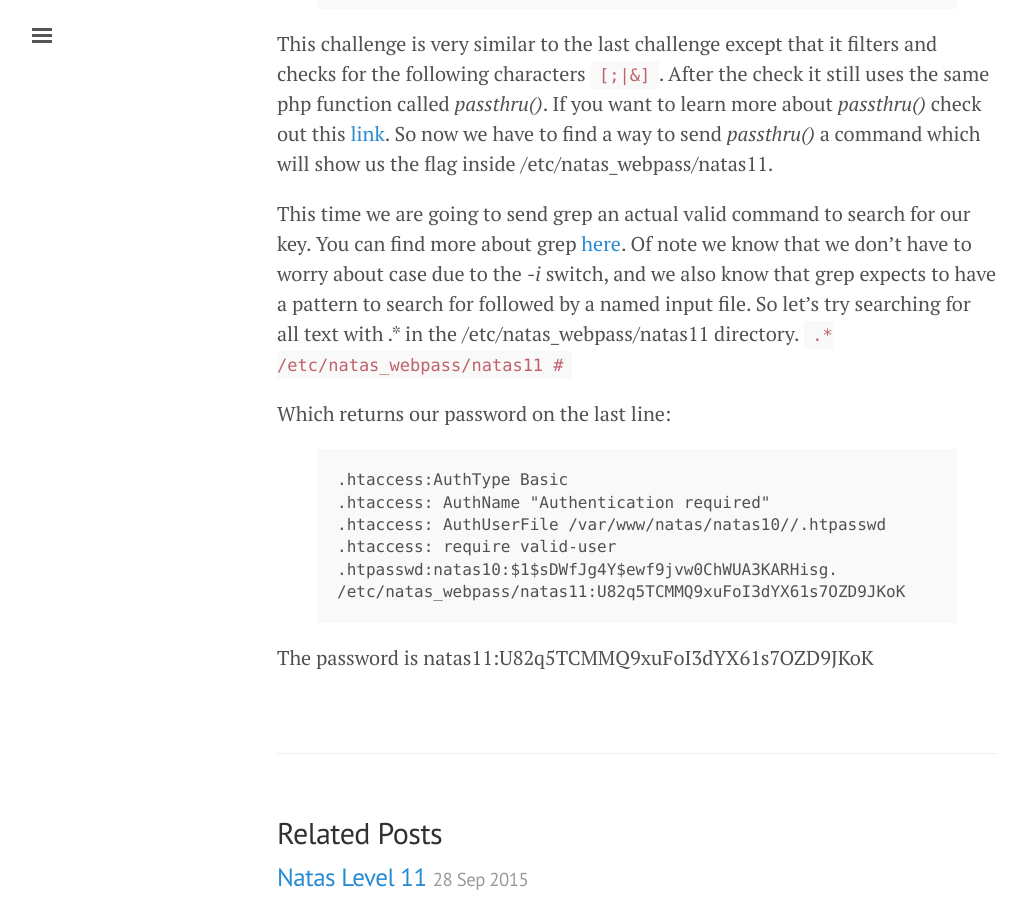
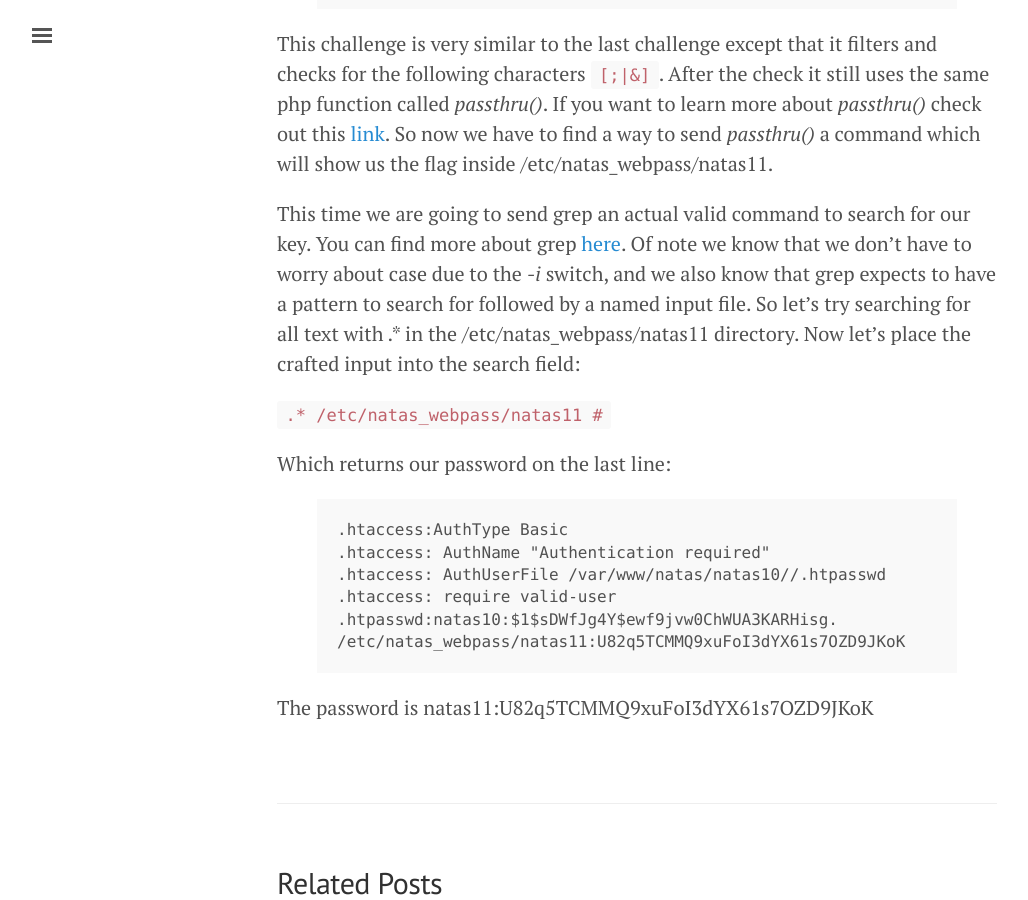
Before and after one commit to MCPA/MCPA.github.io, a Jekyll site: the page built from _posts/natas-overthewire/2015-09-28-natas10.markdown, in a window 1280 px wide and 900 px high, scrolled down 961 px. Shown: the whole window, without its empty margins (3-1031 px from the left). Built offline with Jekyll 4.4.1, drawn with Linux system fonts in a browser that asks for light colours.

Commit message:
Update 2015-09-28-natas10.markdown

```diff
--- a/_posts/natas-overthewire/2015-09-28-natas10.markdown
+++ b/_posts/natas-overthewire/2015-09-28-natas10.markdown
@@ -29,7 +29,8 @@ if($key != "") {
 
 This challenge is very similar to the last challenge except that it filters and checks for the following characters <code>[;|&]</code>. After the check it still uses the same php function called *passthru()*. If you want to learn more about *passthru()* check out this [link](http://php.net/manual/en/function.passthru.php). So now we have to find a way to send *passthru()* a command which will show us the flag inside /etc/natas_webpass/natas11.
 
-This time we are going to send grep an actual valid command to search for our key. You can find more about grep [here](http://www.tutorialspoint.com/unix_commands/grep.htm). Of note we know that we don't have to worry about case due to the *-i* switch, and we also know that grep expects to have a pattern to search for followed by a named input file. So let's try searching for all text with .* in the /etc/natas_webpass/natas11 directory.
+This time we are going to send grep an actual valid command to search for our key. You can find more about grep [here](http://www.tutorialspoint.com/unix_commands/grep.htm). Of note we know that we don't have to worry about case due to the *-i* switch, and we also know that grep expects to have a pattern to search for followed by a named input file. So let's try searching for all text with .* in the /etc/natas_webpass/natas11 directory. Now let's place the crafted input into the search field:
+
 <code> .* /etc/natas_webpass/natas11 #</code>
 
 Which returns our password on the last line:
```
